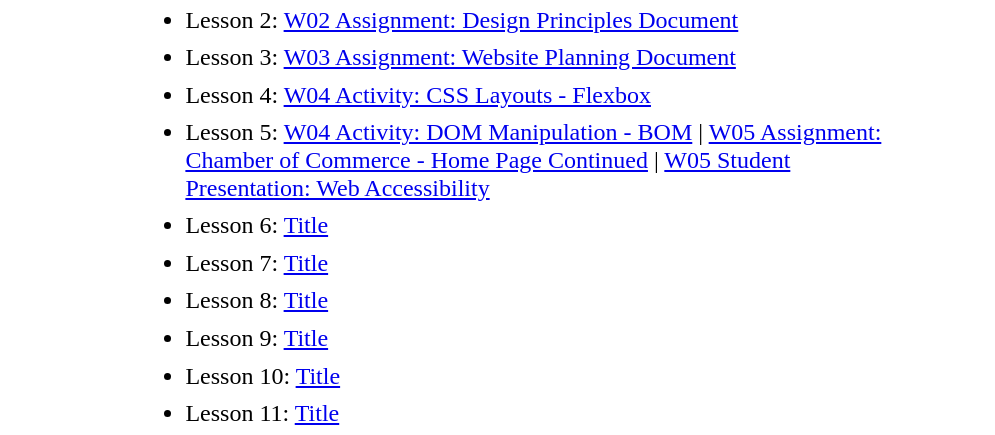
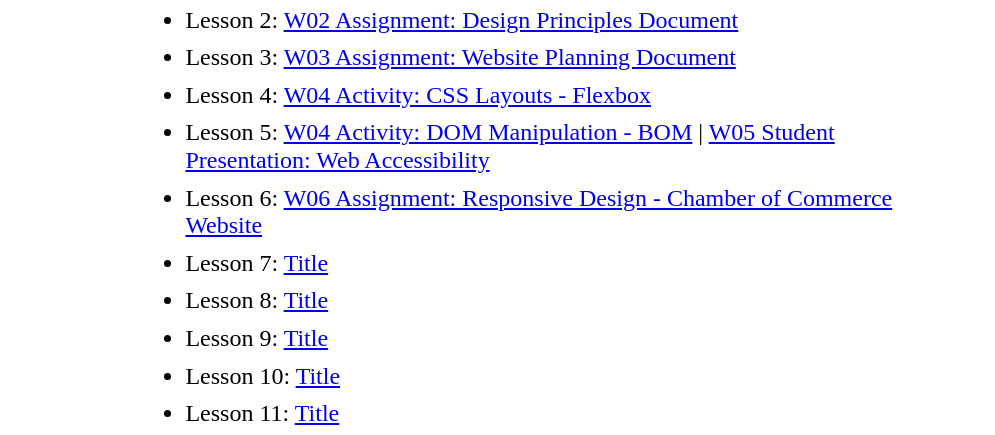
Before and after one commit to mislangc/wdd230, a plain HTML site: page index.html in a window 1280 px wide. Shown: the part 637-1072 px from the top of the page, without its empty margins (147-1142 px from the left). Drawn offline with Linux system fonts and the light colour scheme.

Commit message:
home page link week6 added

```diff
--- a/index.html
+++ b/index.html
@@ -27,8 +27,8 @@
             <li>Lesson 2: <a href="lesson2/design-principles.html">W02 Assignment: Design Principles Document</a></li>
             <li>Lesson 3: <a href="lesson3/"> W03 Assignment: Website Planning Document</a></li>
             <li>Lesson 4: <a href="https://codepen.io/mislangc/pen/abRExYN" target="_blank">W04 Activity: CSS Layouts - Flexbox</a></li>
-            <li>Lesson 5: <a href="lesson5/bom/bom.html">W04 Activity: DOM Manipulation - BOM</a><a> | </a><a href="chamber/">W05 Assignment: Chamber of Commerce - Home Page Continued</a><a> | </a><a href="student-presentation.html">W05 Student Presentation: Web Accessibility</a></li>
-            <li>Lesson 6: <a href="#">Title</a></li>
+            <li>Lesson 5: <a href="lesson5/bom/bom.html">W04 Activity: DOM Manipulation - BOM</a><a> | </a><a href="student-presentation.html">W05 Student Presentation: Web Accessibility</a></li>
+            <li>Lesson 6: <a href="chamber/">W06 Assignment: Responsive Design - Chamber of Commerce Website</a></li>
             <li>Lesson 7: <a href="#">Title</a></li>
             <li>Lesson 8: <a href="#">Title</a></li>
             <li>Lesson 9: <a href="#">Title</a></li>
```
